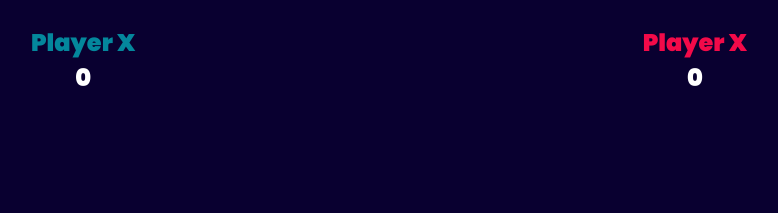
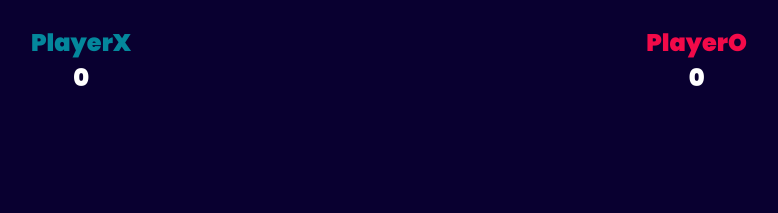
Before and after one commit to soewaiyanag/tic-tac-toe, a website: page index.html in a window 1280 px wide. Shown: the top 213 px of the page, 251-1029 px from the left. Drawn offline with Linux system fonts and the light colour scheme.

Commit message:
change duplicate PlayerX to PlayerO

```diff
--- a/index.html
+++ b/index.html
@@ -12,11 +12,11 @@
     <header>
       <div class="score-container container">
         <div>
-          <h2 class="PlayerX">Player X</h2>
+          <h2 class="PlayerX">PlayerX</h2>
           <span class="score X-score">0</span>
         </div>
         <div>
-          <h2 class="PlayerO">Player X</h2>
+          <h2 class="PlayerO">PlayerO</h2>
           <span class="score O-score">0</span>
         </div>
       </div>
```
